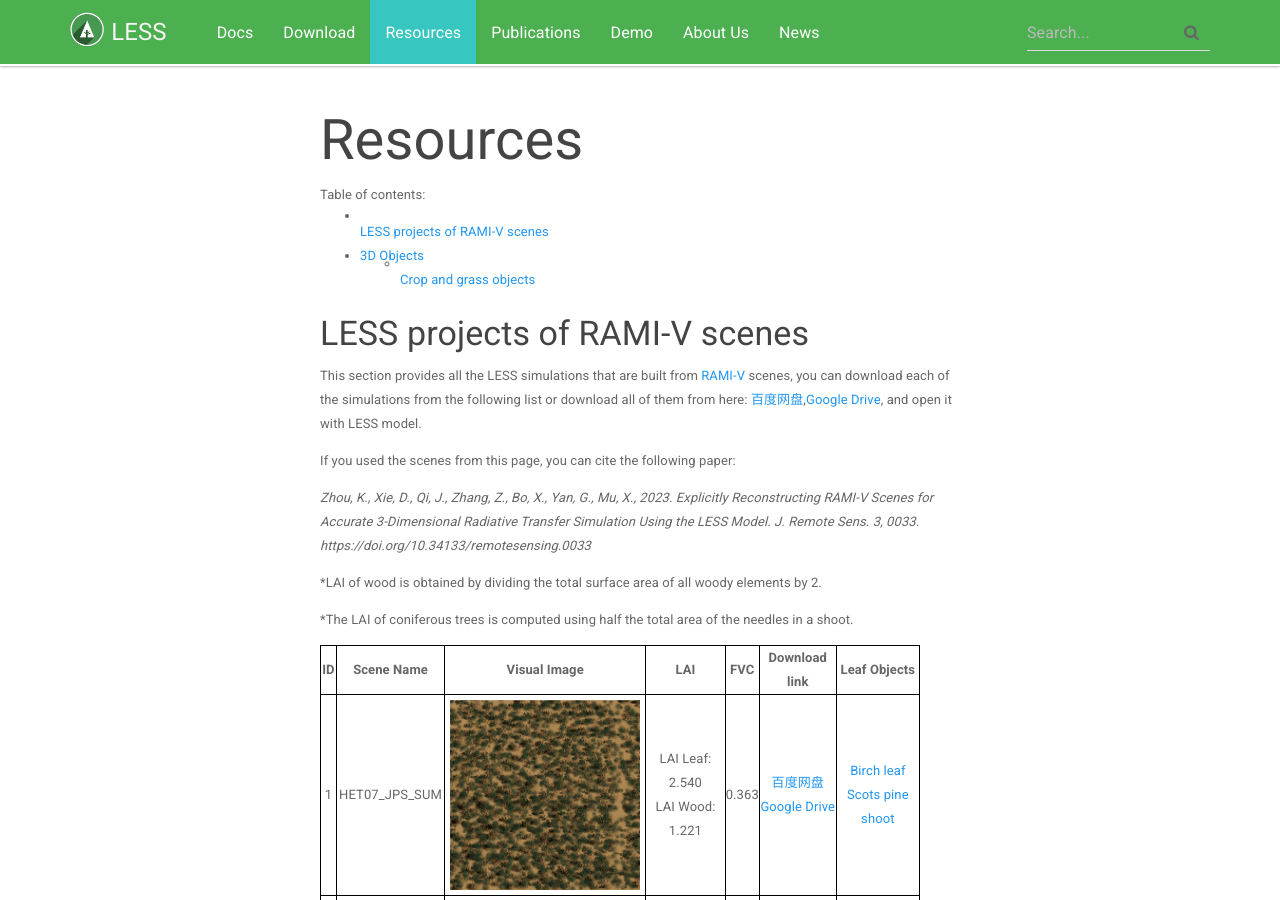
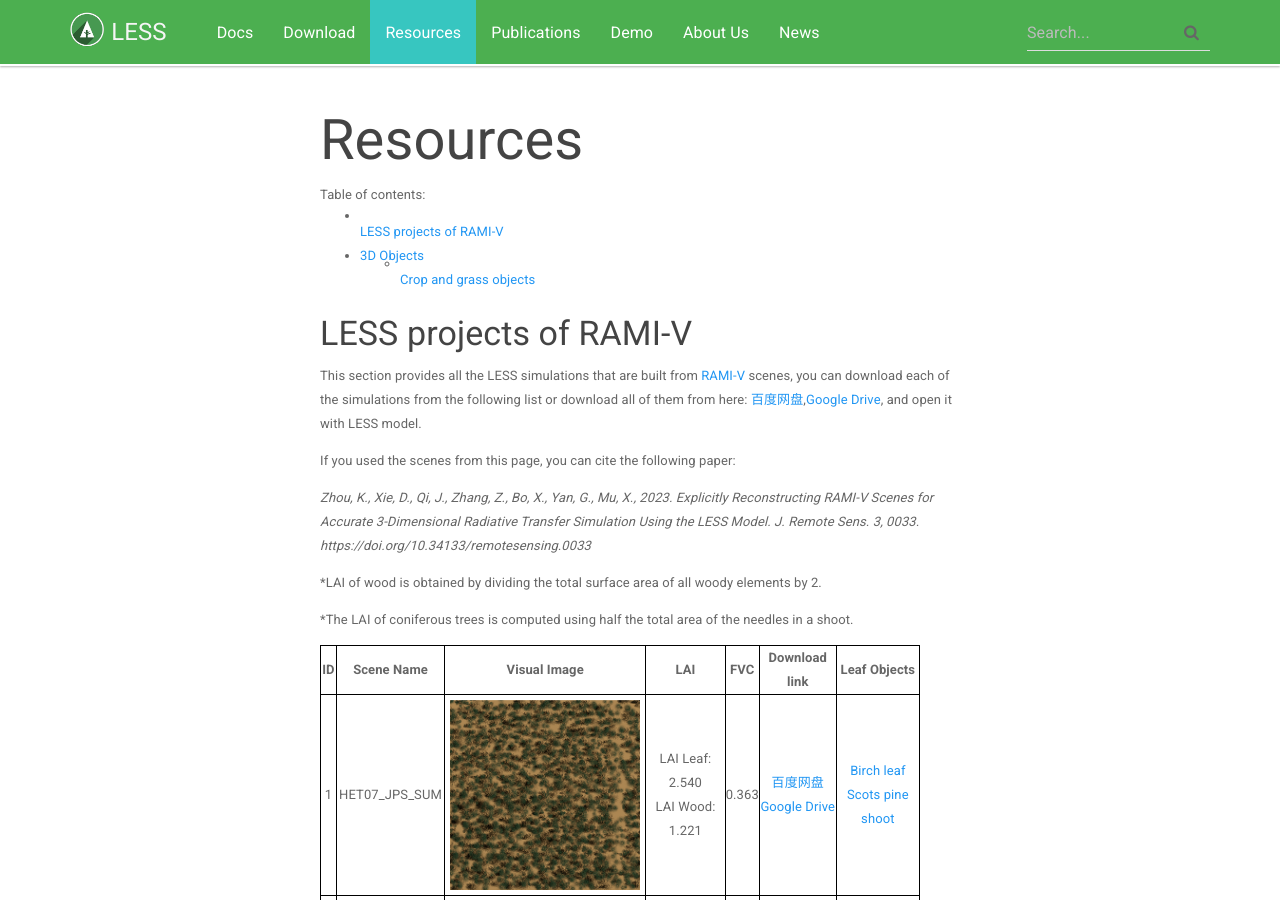
Before and after one commit to jianboqi/jianboqi.github.io, a Jekyll site: the page built from resources.md, in a window 1280 px wide and 900 px high. Built offline with Jekyll 4.4.1, drawn with Linux system fonts in a browser that asks for light colours; nearby versions of some CDN libraries; comment, search, counter and statistics services are not loaded.

Commit message:
Update resources.md

```diff
--- a/resources.md
+++ b/resources.md
@@ -10,7 +10,7 @@ Table of contents:
 * toc
 {:toc}
 
-### LESS projects of RAMI-V scenes
+### LESS projects of RAMI-V
 This section provides all the LESS simulations that are built from [RAMI-V](https://rami-benchmark.jrc.ec.europa.eu/_www/index.php) scenes, you can download each of the simulations from the following list or download all of them from here: [百度网盘](https://pan.baidu.com/s/1QGPZuxZwMN88UTlHb4qMCA?pwd=1qx7),[Google Drive](https://drive.google.com/drive/folders/19unJIW_dSN24_5SDDfEqwyoqV5AaRKwC?usp=sharing), and open it with LESS model.
 
 If you used the scenes from this page, you can cite the following paper:
```
